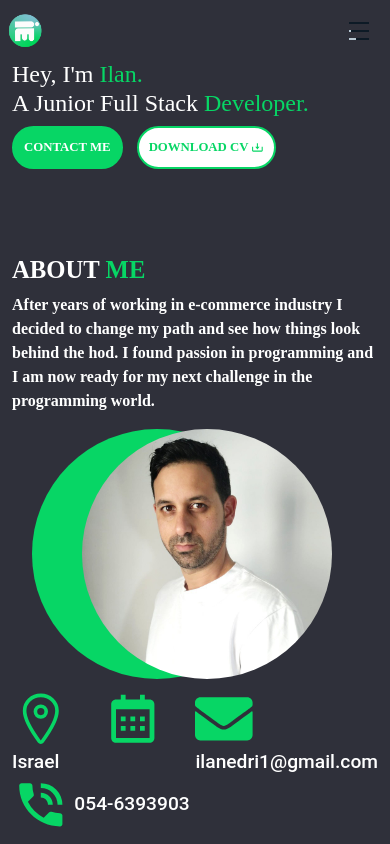
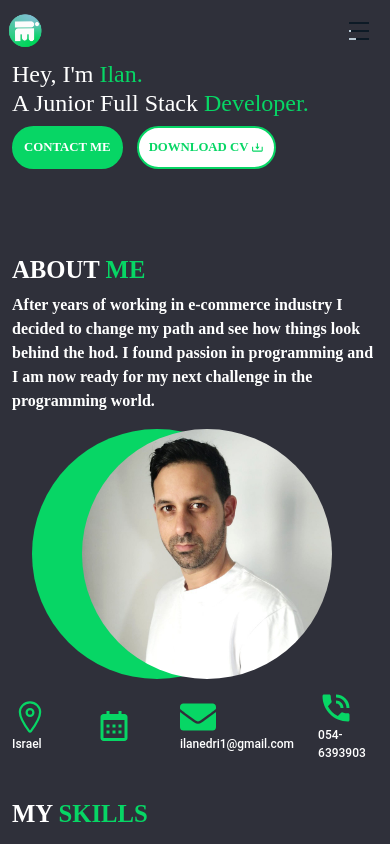
Before and after one commit to SoPH89/portfolio, a React (Create React App) app: page / in a window 390 px wide. Shown: the top 844 px of the page. Built offline with nearby package versions, Linux system fonts and the light colour scheme.

Commit message:
editing about icons

```diff
--- a/src/Components/About/About.css
+++ b/src/Components/About/About.css
@@ -44,6 +44,13 @@
     .myImage{
         height: 250px;
         width: 250px;
-
+    }
+    .contactinfo{
+        display: inline-flex;
+        font-size: 10px;
+        flex-wrap: wrap;
+        align-content: stretch;
+        justify-content: space-evenly;
+        align-items: center;
     }
 }
```
